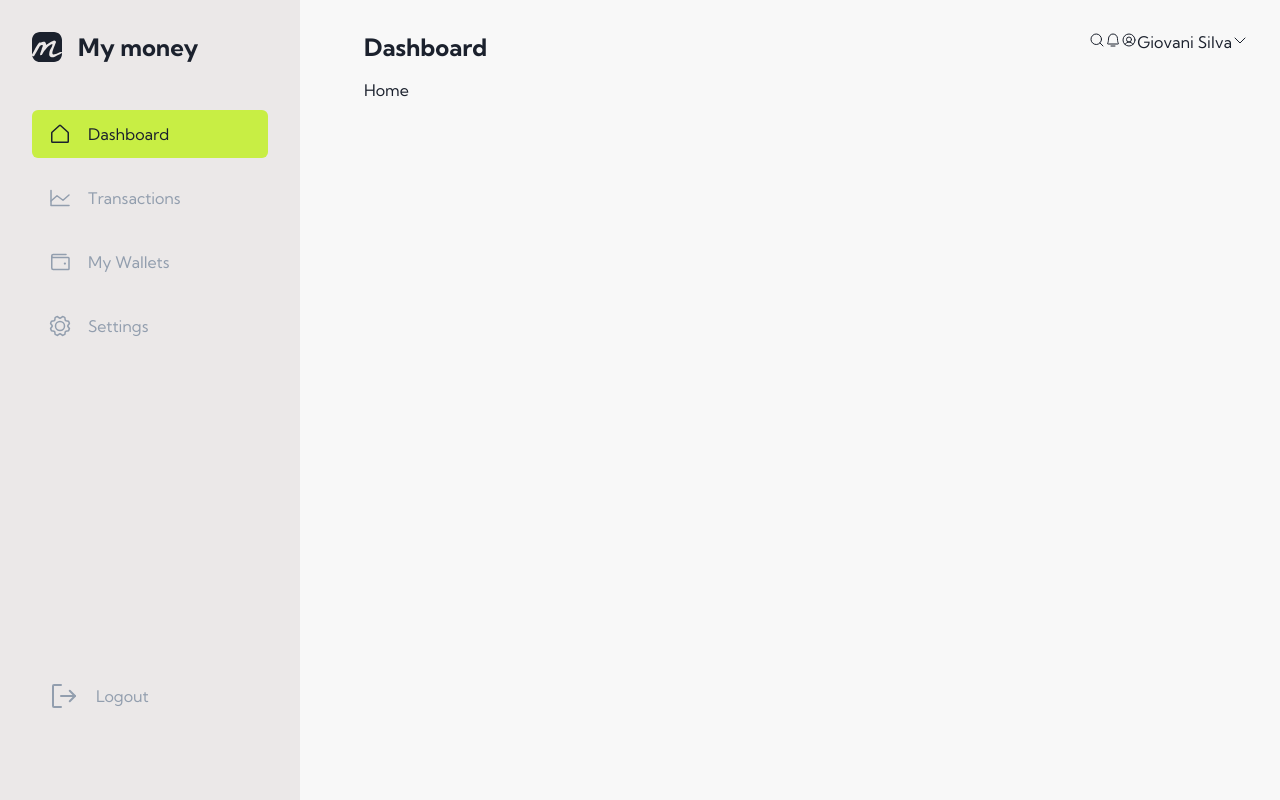
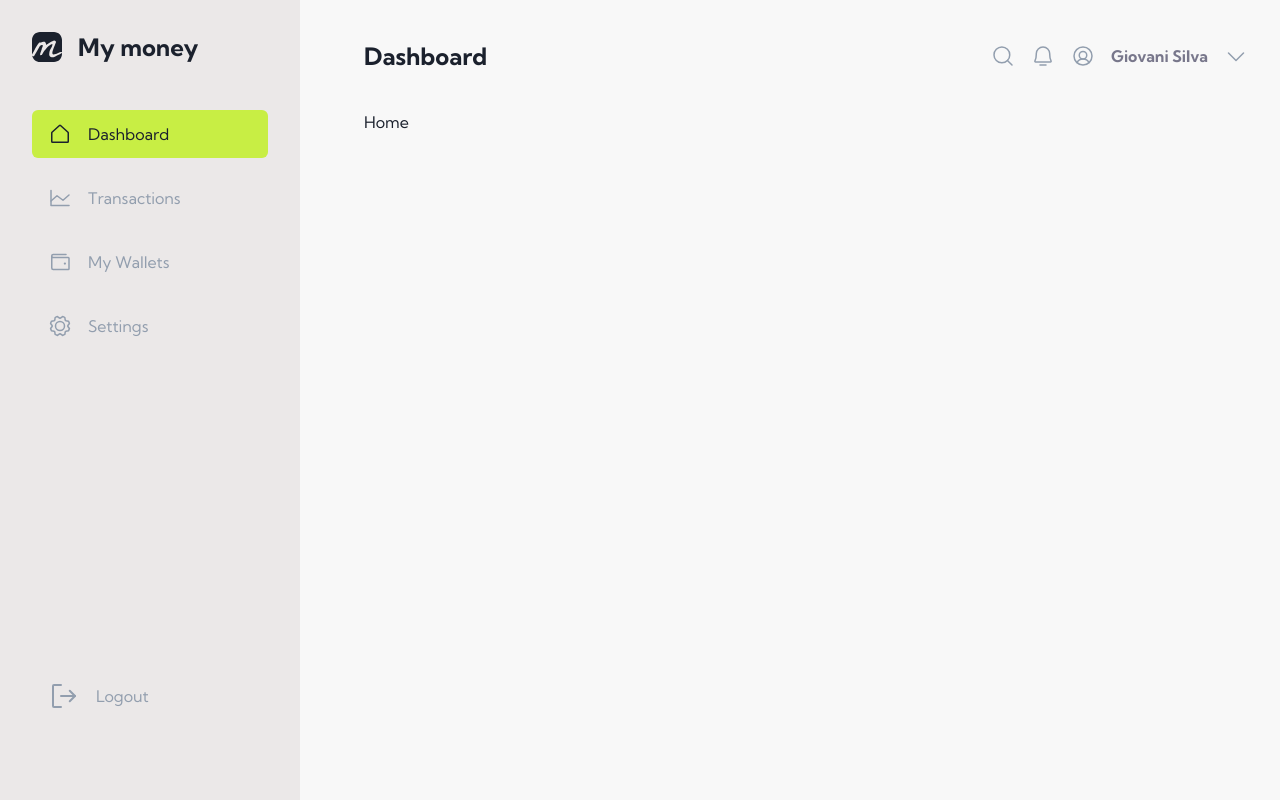
Before and after one commit to Giovani-Silva/my-money, a React (Vite) app: page / in a window 1280 px wide. Built offline with nearby package versions, Linux system fonts and the light colour scheme.

Commit message:
styles titlebar

```diff
--- a/src/components/TitleBar/index.tsx
+++ b/src/components/TitleBar/index.tsx
@@ -7,11 +7,11 @@ export function TitleBar() {
       <Title>Dashboard</Title>
 
       <Actions>
-        <MagnifyingGlass />
-        <BellSimple />
-        <UserCircle />
+        <MagnifyingGlass size={24} />
+        <BellSimple size={24} />
+        <UserCircle size={24} />
         <span>Giovani Silva</span>
-        <CaretDown />
+        <CaretDown size={24} />
       </Actions>
     </Bar>
   );
--- a/src/components/TitleBar/styles.ts
+++ b/src/components/TitleBar/styles.ts
@@ -4,10 +4,25 @@ export const Bar = styled.div`
   min-height: 3rem;
   display: flex;
   justify-content: space-between;
+  align-items: center;
+  margin-bottom: 2rem;
 `;
 
 export const Title = styled.h2``;
 
 export const Actions = styled.div`
   min-width: 9.375rem;
+  display: flex;
+  gap: 1rem;
+  align-items: center;
+  justify-content: center;
+
+  svg {
+    color: ${(props) => props.theme['text-200']};
+  }
+
+  span {
+    font-weight: bold;
+    color: ${(props) => props.theme['text-400']};
+  }
 `;
```
